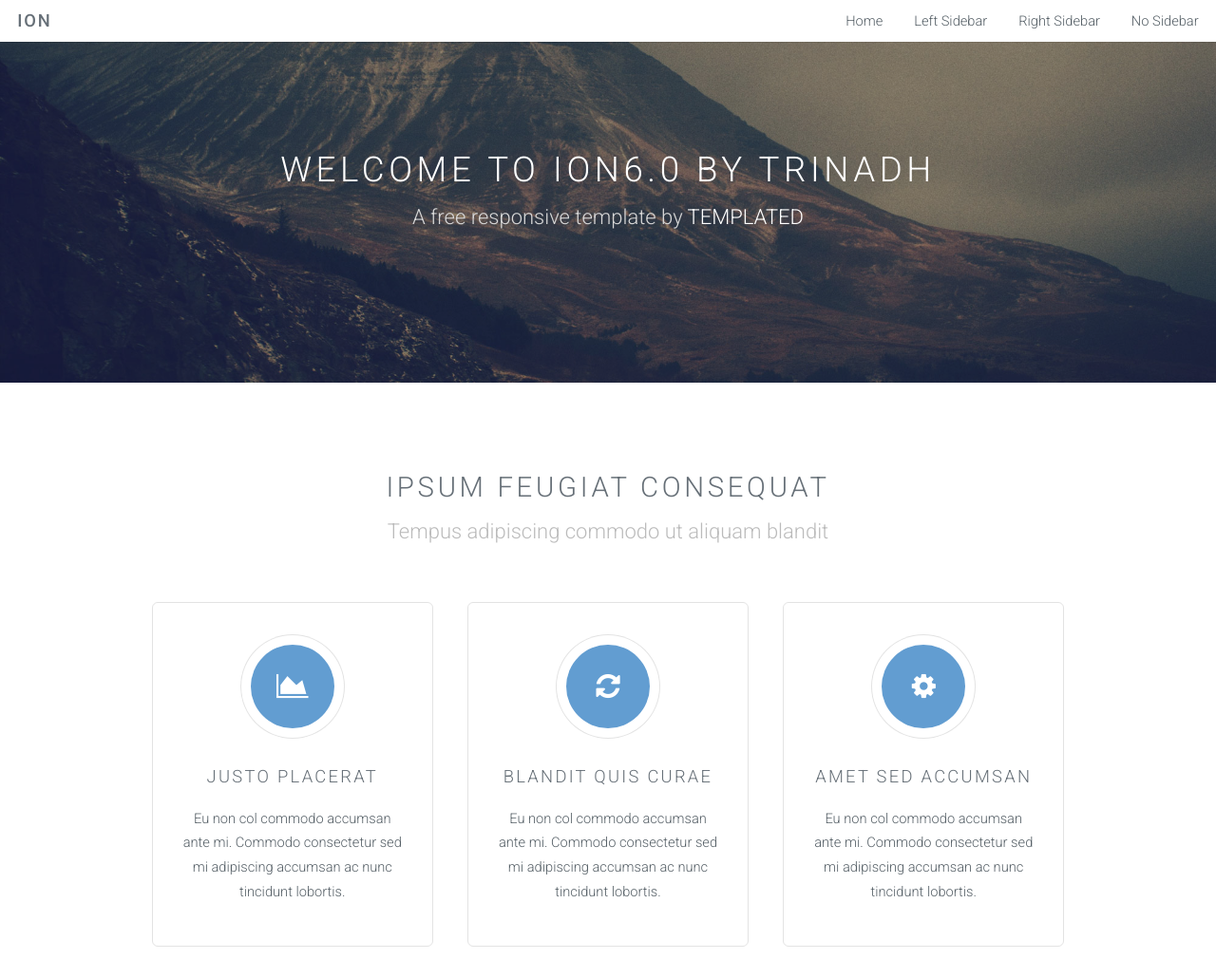
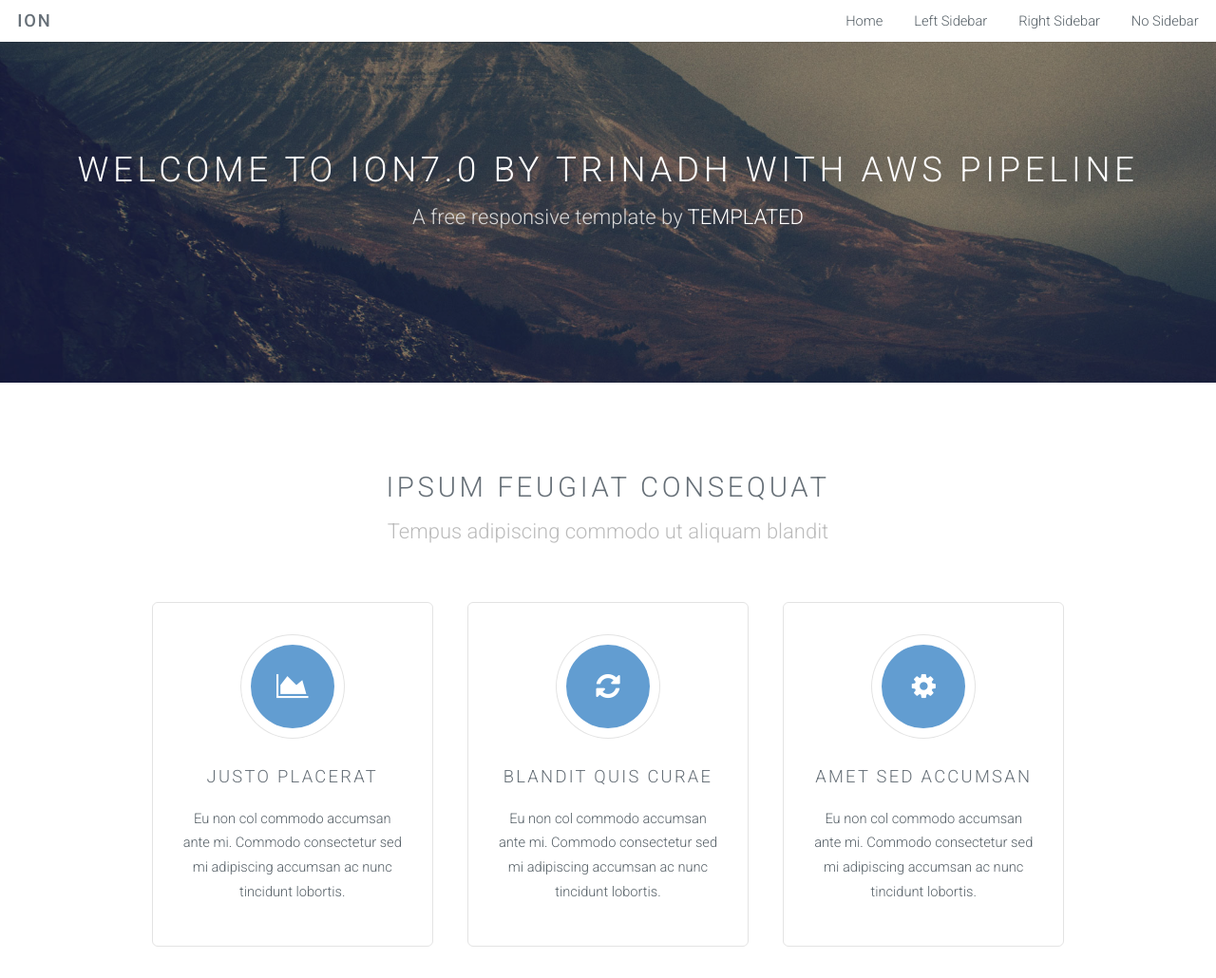
Before and after one commit to mansoor799/codedeploy, a plain HTML site: page src/index.html in a window 1280 px wide. Shown: the top 1030 px of the page at 95% size. Drawn offline with Linux system fonts and the light colour scheme.

Commit message:
Commit for AWS Pipeline
Commit for AWS Pipeline

```diff
--- a/src/index.html
+++ b/src/index.html
@@ -40,7 +40,7 @@
 		<!-- Banner -->
 			<section id="banner">
 				<div class="inner">
-					<h2>Welcome to Ion6.0 by Trinadh</h2>
+					<h2>Welcome to Ion7.0 by Trinadh with AWS Pipeline</h2>
 					<p>A free responsive template by <a href="http://templated.co">TEMPLATED</a></p>
 					<ul class="actions">
 						</ul>
```
